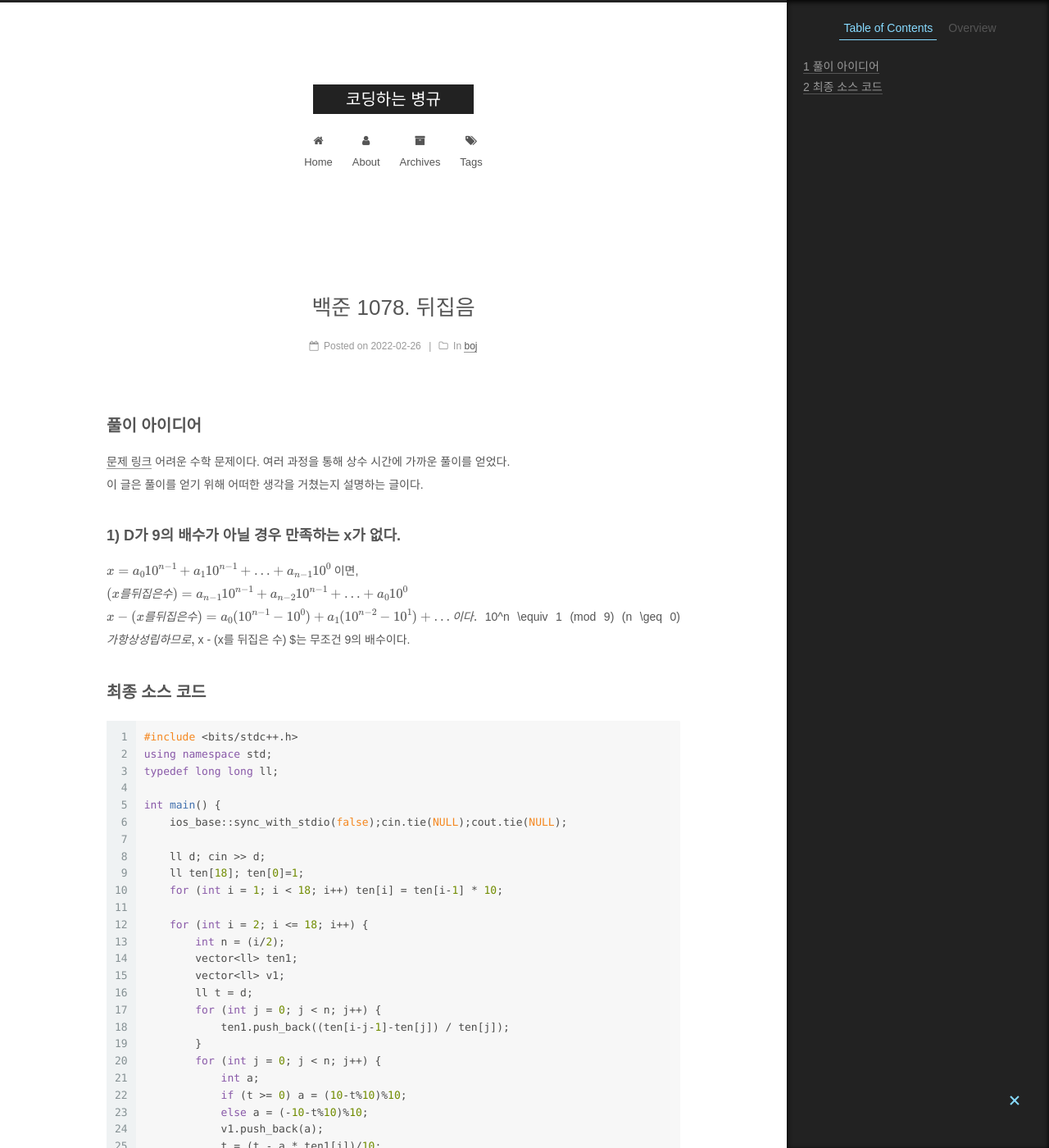
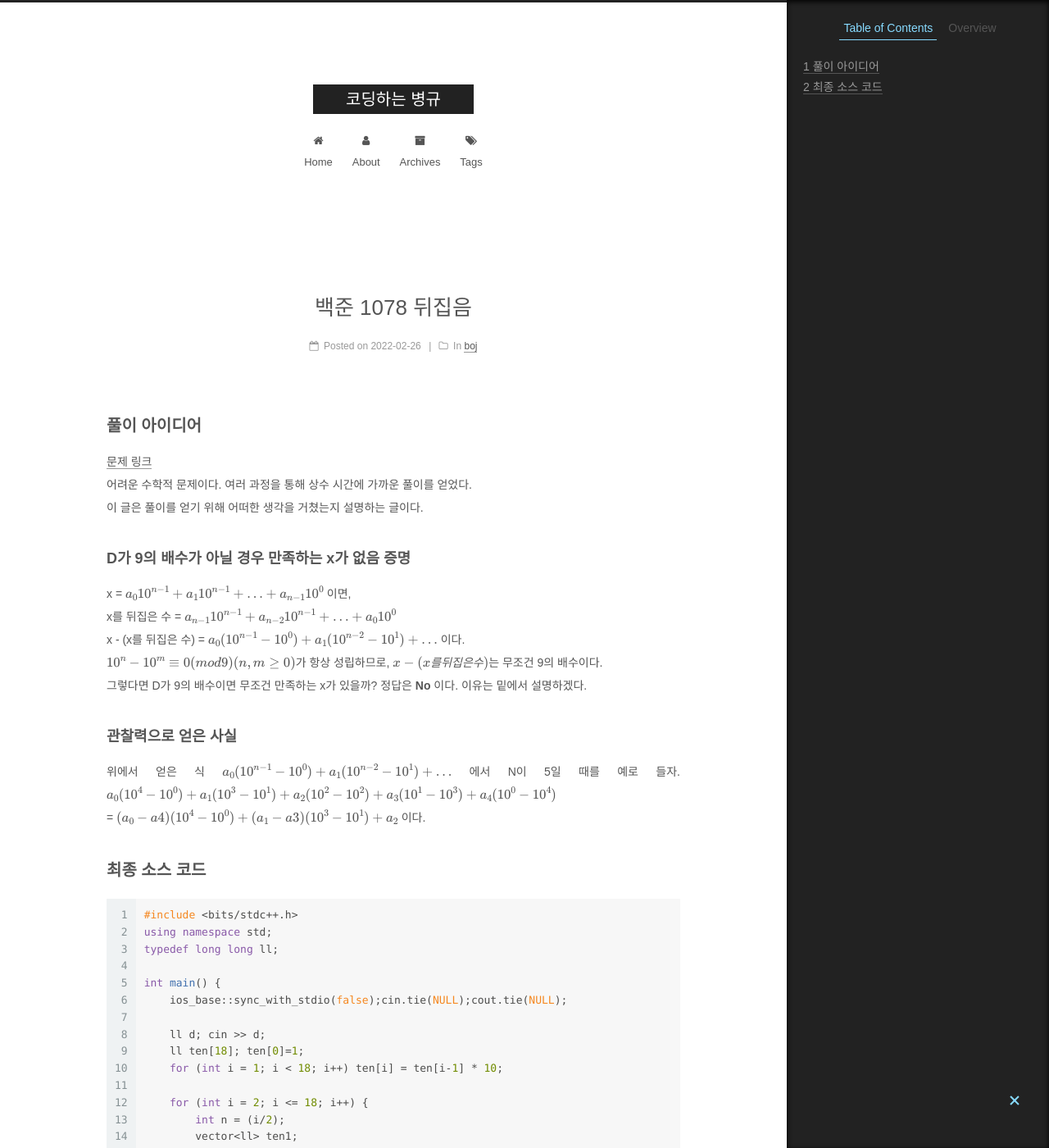
Before and after one commit to ggyuchive/ggyuchive.github.io, a Jekyll site: the page built from _posts/2021-11-21-boj1078.md, in a window 1280 px wide and 1400 px high. Shown: the whole window at 82% size. Built offline with Jekyll 4.4.1, drawn with Linux system fonts in a browser that asks for light colours; formulas are drawn with MathJax 3.

Commit message:
Update 2021-11-21-boj1078.md

````diff
--- a/_posts/2021-11-21-boj1078.md
+++ b/_posts/2021-11-21-boj1078.md
@@ -1,6 +1,6 @@
 ---
 layout: post
-title: "백준 1078. 뒤집음"
+title: "백준 1078 뒤집음"
 date: 2022-02-26
 categories:
 - boj
@@ -10,14 +10,20 @@
 
 ## 풀이 아이디어
 [문제 링크](https://www.acmicpc.net/problem/1078)
-어려운 수학 문제이다. 여러 과정을 통해 상수 시간에 가까운 풀이를 얻었다.
+어려운 수학적 문제이다. 여러 과정을 통해 상수 시간에 가까운 풀이를 얻었다.
 이 글은 풀이를 얻기 위해 어떠한 생각을 거쳤는지 설명하는 글이다.
 
-### 1) D가 9의 배수가 아닐 경우 만족하는 x가 없다.
-$ x = a_{0}10^{n-1} + a_{1}10^{n-1} + ... + a_{n-1}10^0 $ 이면,
-$ (x를 뒤집은 수) = a_{n-1}10^{n-1} + a_{n-2}10^{n-1} + ... + a_{0}10^0 $
-$ x - (x를 뒤집은 수) = a_{0}(10^{n-1}-10^0) + a_{1}(10^{n-2}-10^1) + ... 이다.
-$ 10^n \equiv 1 (mod 9) (n \geq 0) $가 항상 성립하므로, $ x - (x를 뒤집은 수) $는 무조건 9의 배수이다.
+### D가 9의 배수가 아닐 경우 만족하는 x가 없음 증명
+x = $ a_{0}10^{n-1} + a_{1}10^{n-1} + ... + a_{n-1}10^0 $ 이면,
+x를 뒤집은 수 = $ a_{n-1}10^{n-1} + a_{n-2}10^{n-1} + ... + a_{0}10^0 $
+x - (x를 뒤집은 수) = $ a_{0}(10^{n-1}-10^0) + a_{1}(10^{n-2}-10^1) + ... $ 이다.
+$ 10^n-10^m \equiv 0 (mod 9) (n, m \geq 0) $가 항상 성립하므로, $ x - (x를 뒤집은 수) $는 무조건 9의 배수이다.
+그렇다면 D가 9의 배수이면 무조건 만족하는 x가 있을까? 정답은 **No** 이다. 이유는 밑에서 설명하겠다.
+
+### 관찰력으로 얻은 사실
+위에서 얻은 식 $ a_{0}(10^{n-1}-10^0) + a_{1}(10^{n-2}-10^1) + ... $ 에서 N이 5일 때를 예로 들자.
+$ a_{0}(10^4-10^0) + a_{1}(10^3-10^1) + a_{2}(10^2-10^2) + a_{3}(10^1-10^3) + a_{4}(10^0-10^4) $
+= $ (a_{0}-a{4})(10^4-10^0) + (a_{1}-a{3})(10^3-10^1) + a_{2} $ 이다.
 
 ## 최종 소스 코드
 ```c++
````
